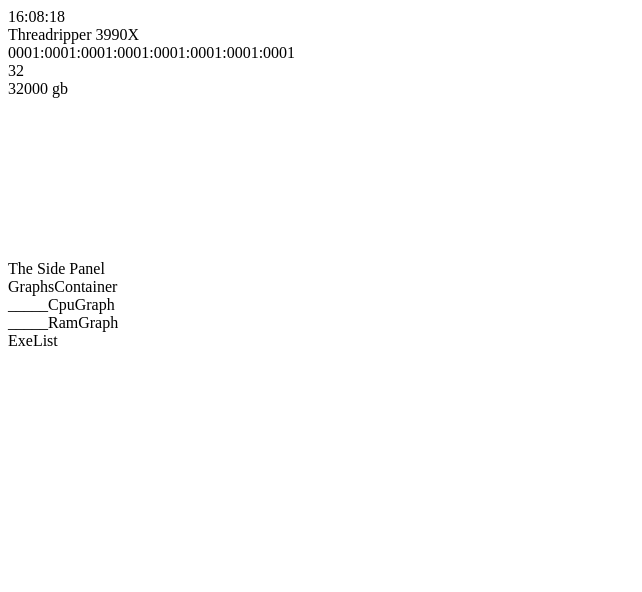
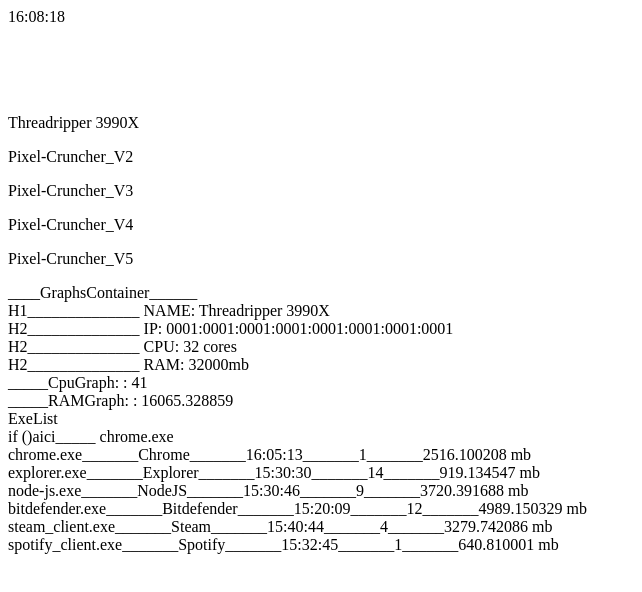
Before and after one commit to andrei-pascu/SERVER_MACHINES-Dashboard, a React (Create React App) app: page / in a window 1280 px wide. Shown: the top 592 px of the page, without its empty margins (0-642 px from the left). Built offline with nearby package versions, Linux system fonts and the light colour scheme.

Commit message:
Data passing throughout components

```diff
--- a/src/components/a_layout-container/layout.js
+++ b/src/components/a_layout-container/layout.js
@@ -7,7 +7,8 @@
 export default class Layout extends Component {
   constructor(props) {
     super(props);
-    this.buffer = this.buffer
+    this.buffer = this.buffer;
+    this.useSideDataFromSidepanel = this.useSideDataFromSidepanel.bind(this);
     // this.a_var = a_var(1000);
 // console.log(this.data_stream())
     // this.test = cached_data[29]["machine_name"];
@@ -16,38 +17,24 @@
       inited:false,
       stream: stream_method,
       buffer: null,
-      magicNumber: 25
+      displayedMachine: 0
     }
   }
 
-  // stream_intermediary() {
-  //     // setInterval(() => {
-  //     //   this.setState({buffer: this.state.stream()["data"][0]["timestamp"]})
-  //     // }, 100000);
 
-  //     this.setState((state) => {
-  //       return {buffer: state.stream_method};
-  //     });
-  // }
+  componentDidMount() {
+    this.getFreshData()
+    this.setDisplayedMachineIndex(0);
+  }
 
-
-  // wtfAAAA() {
-  //   return this.setState({
-  //     buffer: this.state.stream()
-  //   })
-  // }
-
-  // wtfAAAA() {
-  //   console.log('a function dude')
-  // }
   componentWillMount() {
     this.setState({
       buffer: this.state.stream()["data"]
-  })
+    });
     this.updateTime = setInterval(
       () => this.getFreshData(),
-    1000
-  )
+      5000
+    );
   }
 
   getFreshData = () => {
@@ -59,19 +46,20 @@
   }
 
 
+  setDisplayedMachineIndex = (machine_index) => {
+    console.log(this.state.buffer[0]["machines"][machine_index])
+    return this.setState({
+      // buffer: Math.random()
+      displayedMachine: this.state.buffer[0]["machines"][machine_index]
+    })
+  }
 
-
-
-
-  // stream() {
-  //   this.stream_intermediary()
-  //     // this.setState({buffer: this.state.stream()["data"][0]["timestamp"]})
-  //     setInterval(() => {
-  //       // this.buffer = this.state.stream()[0]["timestamp"];
-  //       // console.log(this.state.stream()["data"][0]["timestamp"])
-  //     }, 1000);
-  //     console.log(this.state.buffer)
-  // }
+  useSideDataFromSidepanel(val){
+    // val = val + ' value'
+    this.setDisplayedMachineIndex(val)
+    // console.log(val);
+    // console.log(this.state.displayedMachine);
+  }
 
 
     render () {
@@ -89,22 +77,20 @@
       return (
         <div className="my_class">
           {this.state.buffer[0]["timestamp"]} <br/>
-          {this.state.buffer[0]["machines"][0]["machine_name"]} <br/>
-          {this.state.buffer[0]["machines"][0]["machine_ip"]} <br/>
-          {this.state.buffer[0]["machines"][0]["cpu_core_nr"]} <br/>
-          {this.state.buffer[0]["machines"][0]["ram_max_size"] / 1000000 + ' gb'} <br/>
           <br/>
           <br/>
           <br/>
           <br/>
-          <br/>
-          <br/>
-          <br/>
-          <br/>
-          <br/>
-            <SidePanel />
-            <GraphsContainer />
-            <ExeList />
+            <SidePanel
+              sidePanelClickSendsData={this.useSideDataFromSidepanel}
+              bufferData={this.state.buffer}
+            />
+            <GraphsContainer
+              specificMachineBufferData={this.state.displayedMachine}
+            />
+            <ExeList
+              specificMachineBufferData={this.state.displayedMachine}
+            />
         </div>
       )
     }
--- a/src/components/b_side-panel/side_panel.js
+++ b/src/components/b_side-panel/side_panel.js
@@ -1,10 +1,35 @@
 import React, { Component } from 'react';
 
 export default class SidePanel extends Component {
+  constructor(props) {
+    super(props);
+    this.state = {
+      the_machines: []
+    }
+  }
+
+  passSelectedMachine = (selected) => {
+    this.props.sidePanelClickSendsData(selected)
+  }
+
+  componentWillMount() {
+  }
+
+  componentDidMount() {
+    this.setState({
+      the_machines: this.props.bufferData[0]["machines"]
+    })
+  }
+
     render () {
       return (
         <div className="my_class">
-            The Side Panel
+            {this.state.the_machines.map(
+              (fresh_data, index) =>
+                <p key={index} onClick={() => this.passSelectedMachine(index)}>
+                  {fresh_data['machine_name']}
+                </p>
+            )}
         </div>
       )
     }
--- a/src/components/c_graphs/cpu_graph/cpu_graph.js
+++ b/src/components/c_graphs/cpu_graph/cpu_graph.js
@@ -1,11 +1,44 @@
 import React, { Component } from 'react';
 
 export default class CpuGraph extends Component {
+  constructor(props) {
+    super(props);
+  }
+
+  componentDidMount() {
+    // var processes = this.props.specificMachineProcesses;
+    // setTimeout(() => {
+    //   console.log('cpu_graph ' + this.props.specificMachineProcesses[0]['cpu_usage'])
+    // }, 3000);
+    // this.setState({
+    //   the_machines: this.props.bufferData[0]["machines"]
+    // })
+  }
+
+  calculateCurrentCpuUsage() {
+    var processes = this.props.specificMachineProcesses;
+    var sum = 0;
+    for(let x = 0; x < processes.length; x++) {
+      sum += processes[x]['cpu_usage']
+    }
+    // console.log('cpu_usage ' + sum)
+    return sum;
+  }
+
     render () {
-      return (
-        <span className="my_class">
-            CpuGraph
-        </span>
-      )
+      if (!this.props.specificMachineProcesses) {
+        return (
+          <span className="my_class">
+              CpuGraph:
+          </span>
+        )
+      } else {
+
+        return (
+          <span className="my_class">
+              CpuGraph: {': ' + this.calculateCurrentCpuUsage()}
+          </span>
+        )
+      }
     }
 }
--- a/src/components/c_graphs/graphs_container.js
+++ b/src/components/c_graphs/graphs_container.js
@@ -3,12 +3,27 @@
 import RamGraph from './ram_graph/ram_graph';
 
 export default class GraphsContainer extends Component {
+  constructor(props) {
+    super(props);
+  }
     render () {
       return (
         <div className="my_class">
-            GraphsContainer <br/>
-            <span>_____<CpuGraph/></span> <br/>
-            <span>_____<RamGraph/></span>
+            ____GraphsContainer______ <br/>
+            {'H1______________ NAME: ' + this.props.specificMachineBufferData['machine_name']} <br/>
+            {'H2______________ IP: ' + this.props.specificMachineBufferData['machine_ip']} <br/>
+            {'H2______________ CPU: ' + this.props.specificMachineBufferData['cpu_core_nr'] + ' cores'} <br/>
+            {'H2______________ RAM: ' + this.props.specificMachineBufferData['ram_max_size']/1000000 + 'mb'} <br/>
+            <span>_____
+              <CpuGraph
+                specificMachineProcesses={this.props.specificMachineBufferData['processes']}
+              />
+              </span> <br/>
+            <span>_____
+              <RamGraph
+                specificMachineProcesses={this.props.specificMachineBufferData['processes']}
+              />
+              </span>
         </div>
       )
     }
--- a/src/components/c_graphs/ram_graph/ram_graph.js
+++ b/src/components/c_graphs/ram_graph/ram_graph.js
@@ -1,11 +1,36 @@
 import React, { Component } from 'react';
 
 export default class RamGraph extends Component {
-    render () {
+  constructor(props) {
+    super(props);
+  }
+
+  calculateCurrentMemoryUsage() {
+    var processes = this.props.specificMachineProcesses;
+    var sum = 0;
+    for(let x = 0; x < processes.length; x++) {
+      sum += processes[x]['memory_usage']
+    }
+    // console.log('memory_usage ' + sum)
+    return sum/1000000;
+  }
+
+
+
+  render () {
+    if (!this.props.specificMachineProcesses) {
       return (
         <span className="my_class">
-            RamGraph
+            RAMGraph:
+        </span>
+      )
+    } else {
+
+      return (
+        <span className="my_class">
+            RAMGraph: {': ' + this.calculateCurrentMemoryUsage()}
         </span>
       )
     }
+  }
 }
--- a/src/components/d_exe-list/exe_list.js
+++ b/src/components/d_exe-list/exe_list.js
@@ -1,11 +1,57 @@
 import React, { Component } from 'react';
 
 export default class ExeList extends Component {
+  constructor(props) {
+    super(props);
+  }
+  componentDidMount() {
+    // console.log(this.props.specificMachineBufferData['processes'][0]['process_name'])
+    console.log('exe_list "mounted"')
+    setTimeout(() => {
+      console.log(this.props.specificMachineBufferData['processes'][0]['process_name'])
+    }, 3000);
+  }
+
+
     render () {
-      return (
-        <div className="my_class">
-            ExeList
-        </div>
-      )
+      if (!this.props.specificMachineBufferData) {
+        return (
+          <div className="my_class">
+            ExeList <br/>
+          </div>
+        )
+      } else {
+        return (
+          <div className="my_class">
+              ExeList <br/>
+              {/* {this.props.specificMachineBufferData['machine_name']} */}
+              if ()
+              {'aici_____ ' + this.props.specificMachineBufferData['processes'][0]['process_name']}
+
+
+
+              {this.props.specificMachineBufferData['processes'].map(
+                (process, index) =>
+                  <div key={index}>
+                    <span>
+                      {process['process_name'] + '_______'}
+                    </span>
+                    <span>
+                      {process['display_name'] + '_______'}
+                    </span>
+                    <span>
+                      {process['exe_age'] + '_______'}
+                    </span>
+                    <span>
+                      {process['cpu_usage'] + '_______'}
+                    </span>
+                    <span>
+                      {process['memory_usage']/1000000 + ' mb'}
+                    </span>
+                  </div>
+              )}
+          </div>
+        )
+      }
     }
 }
```
Lines whose indentation alone changed are shown as unchanged.
